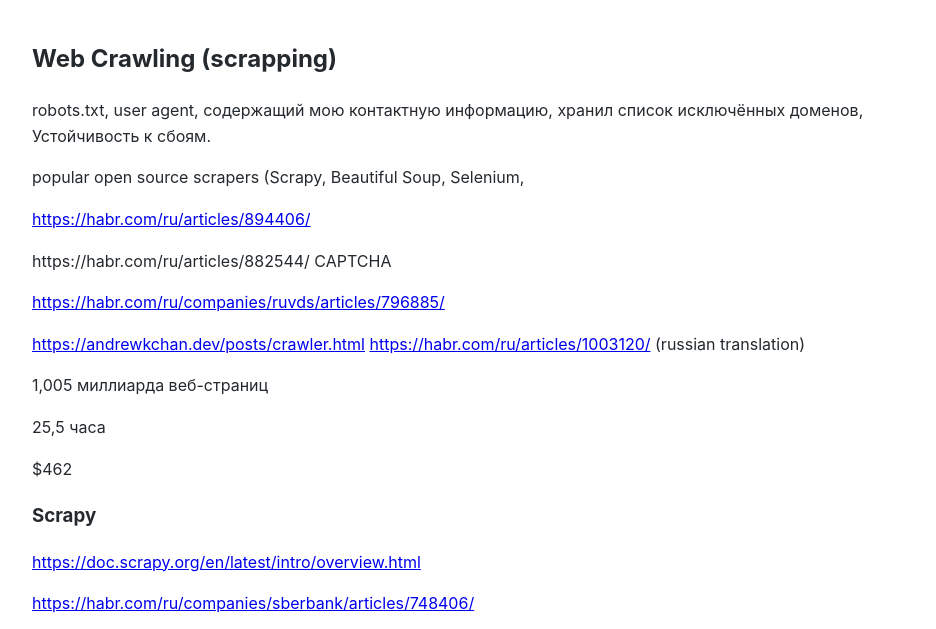
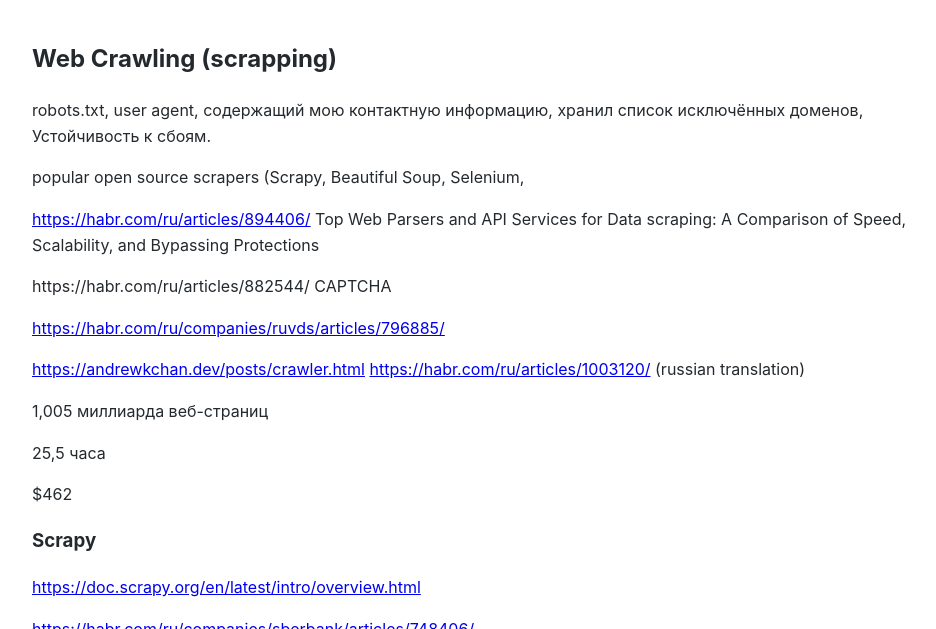
Before and after one commit to Michael-Lubinsky/michael-lubinsky.github.com, a Jekyll site: the page built from web/crawling.md, in a window 1280 px wide and 900 px high, cut to the strip 0-629 px from the top of the window. Shown: the whole strip, without its empty margins (158-1094 px from the left). Built offline with Jekyll 4.4.1, drawn with Linux system fonts in a browser that asks for light colours; our own code applies the rules of GitHub Pages for plain Markdown files.

Commit message:
Update crawling.md

```diff
--- a/web/crawling.md
+++ b/web/crawling.md
@@ -6,7 +6,7 @@
 
 popular open source scrapers (Scrapy, Beautiful Soup, Selenium,
 
-<https://habr.com/ru/articles/894406/>
+<https://habr.com/ru/articles/894406/> Top Web Parsers and API Services for Data scraping: A Comparison of Speed, Scalability, and Bypassing Protections
 
 https://habr.com/ru/articles/882544/ CAPTCHA
 
```
